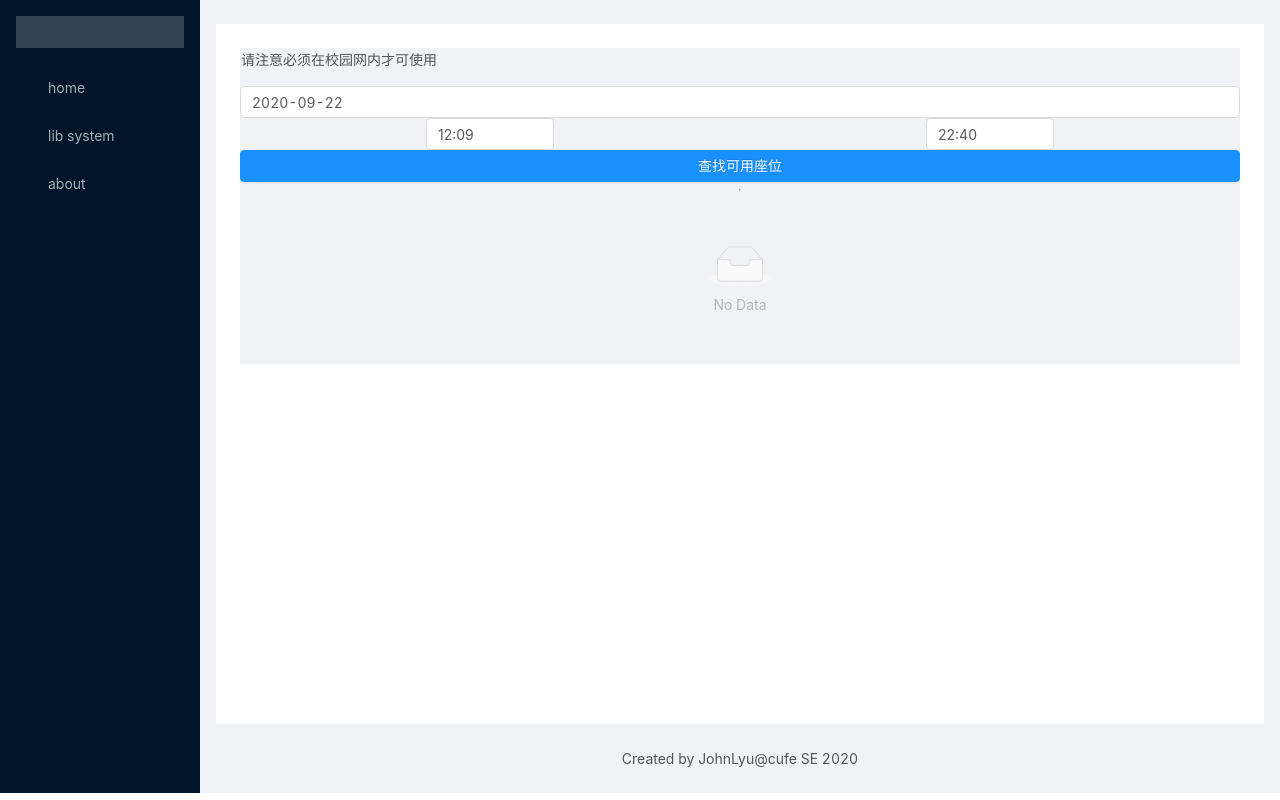
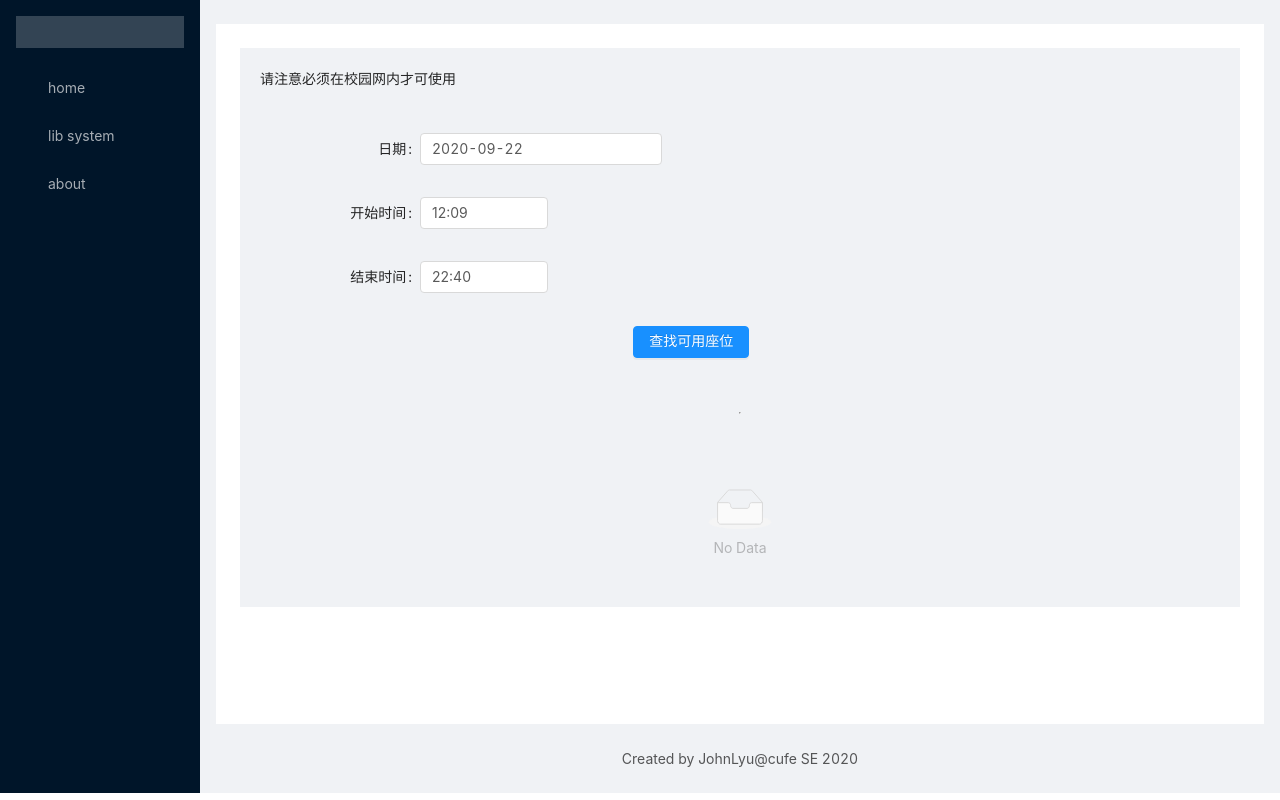
Before and after one commit to PaleNeutron/CUFELibTools, a Vue app: page / in a window 1280 px wide. Built offline with nearby package versions, Linux system fonts and the light colour scheme.

Commit message:
improve ui

```diff
--- a/src/App.vue
+++ b/src/App.vue
@@ -18,19 +18,19 @@
       <a-menu theme="dark" mode="inline" :default-selected-keys="['4']">
         <a-menu-item key="1">
           <router-link  to="/">
-          <a-icon type="user" />
+          <a-icon type="read" />
           <span class="nav-text">home</span>
           </router-link>
         </a-menu-item>
         <a-menu-item key="2">
           <router-link  to="/LibPageWarp">
-          <a-icon type="video-camera" />
+          <a-icon type="book" />
           <span class="nav-text">lib system</span>
           </router-link>
         </a-menu-item>
         <a-menu-item key="3">
           <router-link  to="/about">
-          <a-icon type="video-camera" />
+          <a-icon type="smile" />
           <span class="nav-text">about</span>
           </router-link>
         </a-menu-item>
--- a/src/components/LibSitSearch.vue
+++ b/src/components/LibSitSearch.vue
@@ -1,30 +1,41 @@
 <template>
   <a-layout class="LibSitSearch">
-    <a-descriptions>
-      <a-descriptions-item>{{info_string}}</a-descriptions-item>
-    </a-descriptions>
-    <!-- <img alt="Vue logo" src="../assets/logo.png"> -->
-    <a-date-picker v-model="selected_date" placeholder="选择日期" :defaultValue="moment()"></a-date-picker>
-    <div>
-      <a-row type="flex" justify="space-around">
+    <h4 id="info_block">{{info_string}}</h4>
+    <a-form-model id="main_form" :model="form" :label-col="labelCol" :wrapper-col="wrapperCol">
+      <a-form-model-item label="日期">
+        <a-date-picker v-model="form.selected_date" placeholder="选择日期" :defaultValue="moment()"></a-date-picker>
+      </a-form-model-item>
+      <a-form-model-item label="开始时间">
         <a-time-picker
-          v-model="start_time"
+          v-model="form.start_time"
           format="HH:mm"
           placeholder="开始时间"
           :defaultValue="moment()"
         ></a-time-picker>
+      </a-form-model-item>
+      <a-form-model-item label="结束时间">
         <a-time-picker
-          v-model="end_time"
+          v-model="form.end_time"
           format="HH:mm"
           placeholder="结束时间"
           :defaultValue="moment()"
         ></a-time-picker>
-      </a-row>
-    </div>
-    <a-button type="primary" :loading="loading" @click="enterLoading">查找可用座位</a-button>
+      </a-form-model-item>
+      <a-form-model-item :wrapper-col="wrapperCol">
+        <a-row type="flex" justify="end" >
+          <a-col :span="6">
+            <a-button type="primary" :loading="loading" @click="enterLoading">查找可用座位</a-button>
+          </a-col>
+          <a-col :span="2"></a-col>
+        </a-row>
+      </a-form-model-item>
+    </a-form-model>
+
+    <!-- <img alt="Vue logo" src="../assets/logo.png"> -->
+
     <hr />
     <!-- <h2>查找结果</h2> -->
-    <a-list :grid="{ gutter: 16, column: 2 }" :data-source="search_result">
+    <a-list id="result_list" :grid="{ gutter: 16, column: 2 }" :data-source="search_result">
       <a-list-item slot="renderItem" slot-scope="item">
         <a-card :title="item"></a-card>
       </a-list-item>
@@ -51,9 +62,14 @@ export default {
   components: {},
   data() {
     return {
-      selected_date: moment(),
-      start_time: moment(),
-      end_time: moment("22:40", "HH:mm"),
+      labelCol: { span: 4 },
+      wrapperCol: { span: 14 },
+      form: {
+        selected_date: moment(),
+        start_time: moment(),
+        end_time: moment("22:40", "HH:mm"),
+        name: "",
+      },
       loading: false,
       link_enabled: false,
       moment,
@@ -82,13 +98,17 @@ export default {
       let self = this;
       self.loading = true;
       let result_promise = self.room_ids.map(async (room_id) => {
-        let rsp = await this.get_sit_info(room_id, self.selected_date);
+        let rsp = await this.get_sit_info(room_id, self.form.selected_date);
         return rsp;
       });
       let rooms = await Promise.all(result_promise);
       console.log(rooms);
       let results = rooms.map((room_obj) => {
-        return this.find_sit(room_obj, self.start_time, self.end_time);
+        return this.find_sit(
+          room_obj,
+          self.form.start_time,
+          self.form.end_time
+        );
       });
       console.log(results);
       let filtered_result = results.filter(function (el) {
@@ -99,6 +119,7 @@ export default {
         // array empty or does not exist
         self.info_string = "抱歉没有找到可用座位";
       } else {
+        self.info_string = "";
         self.link_enabled = true;
       }
       self.search_result = filtered_result;
@@ -140,11 +161,13 @@ export default {
     },
     find_sit(room_obj, start_time, end_time) {
       start_time = moment(
-        this.selected_date.format("YYYY-MM-DD ") + start_time.format("HH:mm"),
+        this.form.selected_date.format("YYYY-MM-DD ") +
+          start_time.format("HH:mm"),
         "YYYY-MM-DD HH:mm"
       );
       end_time = moment(
-        this.selected_date.format("YYYY-MM-DD ") + end_time.format("HH:mm"),
+        this.form.selected_date.format("YYYY-MM-DD ") +
+          end_time.format("HH:mm"),
         "YYYY-MM-DD HH:mm"
       );
       let all_sits = room_obj.data.data;
@@ -171,3 +194,18 @@ export default {
   },
 };
 </script>
+
+
+<style lang="less">
+#info_block {
+  margin: 20px;
+}
+
+#result_list {
+  margin-top: 20px;
+}
+
+#main_form {
+  margin: 20px;
+}
+</style>
--- a/src/views/About.vue
+++ b/src/views/About.vue
@@ -1,8 +1,9 @@
 <template>
   <div class="about">
     <h1>中央财经大学图书馆座位自动查询工具</h1>
-    <p>只开一半的座位是真的很难找到座儿啊, 这样的压力也会导致选座抢座占座越来越卷, 希望大家都别焦虑了</p>
-    <p>兴趣使然的练手作品, 抓包分析+写逻辑原型花了20分钟, 折腾electron框架花了两天, 血亏.</p>
+    <h4>图书馆只开一半的座位是真的很难找到座儿啊, 这样的压力也会导致选座抢座占座越来越卷, 希望大家都别焦虑</h4>
+    <p>本软件只是兴趣使然的练手作品 <br/>
+    <del>抓包分析+写逻辑原型花了20分钟, 折腾electron框架花了两天, 血亏.</del></p>
     <p>可能存在(等我有空)的新功能包括:<br/>
     <ul>
       <li>登陆+选座功能集成进来</li>
@@ -11,7 +12,7 @@
       <li>提醒</li>
       <li>Android/IOS 客户端</li>
     </ul>
-    <p>不可能开发(作者无需求)的功能:<br/>
+    <p><b>不可能</b>开发(作者无需求)的功能:<br/>
     <ul>
       <li>相邻的座位搜索</li>
     </ul>
```
